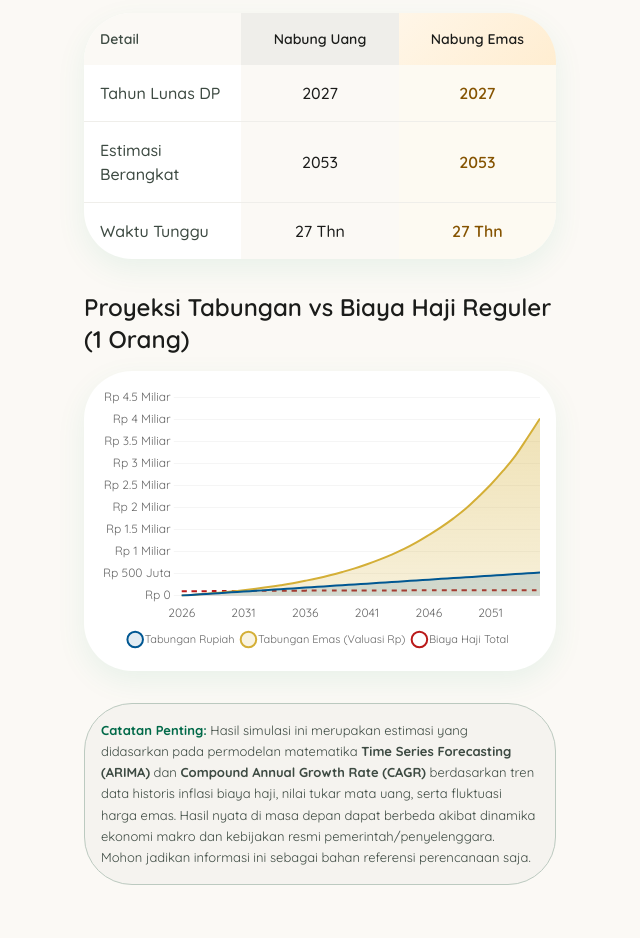
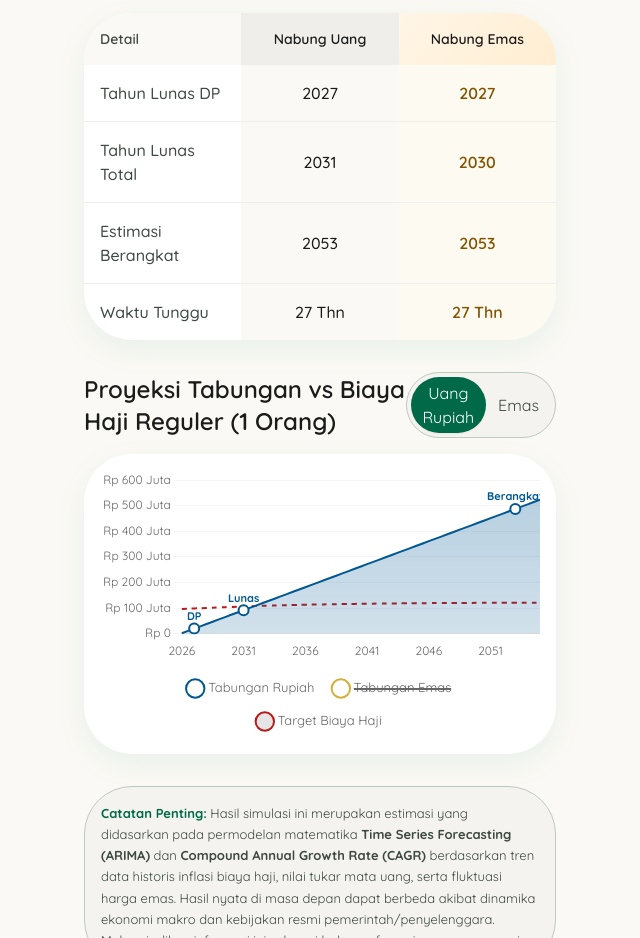
Before and after one commit to irfanwk/Simulasi-Tabungan-Haji, a plain HTML site: page index.html in a window 1280 px wide. Shown: the part 932-1870 px from the top of the page, without its empty margins (320-960 px from the left). Drawn offline with nearby package versions, Linux system fonts and the light colour scheme.

Commit message:
feat: add chart mode toggle, custom nodes, and Pelunasan milestones

```diff
--- a/calculator.js
+++ b/calculator.js
@@ -5,6 +5,7 @@ let inputs = {
     tahun: 2026
 };
 let activeTab = 'Reguler';
+let chartMode = 'Rupiah';
 let simulationData = [];
 
 // Formatter
@@ -74,6 +75,26 @@ function switchTab(tab) {
     }
 }
 
+function setChartMode(mode) {
+    chartMode = mode;
+
+    // Update button styles
+    const btnRupiah = document.getElementById('toggle-rupiah');
+    const btnEmas = document.getElementById('toggle-emas');
+
+    if (mode === 'Rupiah') {
+        btnRupiah.className = "px-3 py-1 font-label-sm rounded-full bg-primary text-on-primary shadow-sm transition-colors";
+        btnEmas.className = "px-3 py-1 font-label-sm rounded-full text-on-surface-variant hover:bg-surface-container transition-colors";
+    } else {
+        btnEmas.className = "px-3 py-1 font-label-sm rounded-full bg-secondary text-on-primary shadow-sm transition-colors";
+        btnRupiah.className = "px-3 py-1 font-label-sm rounded-full text-on-surface-variant hover:bg-surface-container transition-colors";
+    }
+
+    if (simulationData.length > 0) {
+        runSimulation();
+    }
+}
+
 // Load Data
 async function loadData() {
     try {
@@ -106,8 +127,8 @@ function runSimulation() {
 
     // Milestones tracking
     let milestones = {
-        Rupiah: { DP: null, Berangkat: null },
-        Emas: { DP: null, Berangkat: null }
+        Rupiah: { DP: null, Pelunasan: null, Berangkat: null },
+        Emas: { DP: null, Pelunasan: null, Berangkat: null }
     };
 
     let chartLabels = [];
@@ -156,12 +177,18 @@ function runSimulation() {
 
         // Logic for Rupiah
         if (activeTab === 'Furoda') {
+            if (!milestones.Rupiah.Pelunasan && saldoRupiah >= lunasTarget) {
+                milestones.Rupiah.Pelunasan = { date: t, year: year, type: 'Rupiah' };
+            }
             if (!milestones.Rupiah.Berangkat && saldoRupiah >= lunasTarget) {
                 milestones.Rupiah.Berangkat = { date: t, year: year, type: 'Rupiah' };
             }
         } else {
             if (!milestones.Rupiah.DP && saldoRupiah >= dpTarget) {
                 milestones.Rupiah.DP = { date: t, year: year, type: 'Rupiah' };
+            }
+            if (!milestones.Rupiah.Pelunasan && saldoRupiah >= lunasTarget) {
+                milestones.Rupiah.Pelunasan = { date: t, year: year, type: 'Rupiah' };
             }
             if (milestones.Rupiah.DP && !milestones.Rupiah.Berangkat) {
                 if (year >= milestones.Rupiah.DP.year + waitingTime && saldoRupiah >= lunasTarget) {
@@ -172,12 +199,18 @@ function runSimulation() {
 
         // Logic for Emas
         if (activeTab === 'Furoda') {
+            if (!milestones.Emas.Pelunasan && valuasiEmas >= lunasTarget) {
+                milestones.Emas.Pelunasan = { date: t, year: year, type: 'Emas' };
+            }
             if (!milestones.Emas.Berangkat && valuasiEmas >= lunasTarget) {
                 milestones.Emas.Berangkat = { date: t, year: year, type: 'Emas' };
             }
         } else {
             if (!milestones.Emas.DP && valuasiEmas >= dpTarget) {
                 milestones.Emas.DP = { date: t, year: year, type: 'Emas' };
+            }
+            if (!milestones.Emas.Pelunasan && valuasiEmas >= lunasTarget) {
+                milestones.Emas.Pelunasan = { date: t, year: year, type: 'Emas' };
             }
             if (milestones.Emas.DP && !milestones.Emas.Berangkat) {
                 if (year >= milestones.Emas.DP.year + waitingTime && valuasiEmas >= lunasTarget) {
@@ -212,12 +245,16 @@ function runSimulation() {
 
     // Update Chart
     document.getElementById('chart-title').innerText = `Proyeksi Tabungan vs Biaya Haji ${activeTab} (${N} Orang)`;
-    updateChart(
-        chartLabels.slice(0, sliceIndex),
-        chartRupiah.slice(0, sliceIndex),
-        chartEmas.slice(0, sliceIndex),
-        chartBiaya.slice(0, sliceIndex)
-    );
+    if (typeof updateChart === 'function') {
+        updateChart(
+            chartMode,
+            chartLabels.slice(0, sliceIndex),
+            chartRupiah.slice(0, sliceIndex),
+            chartEmas.slice(0, sliceIndex),
+            chartBiaya.slice(0, sliceIndex),
+            milestones
+        );
+    }
 
     // Render UI
     renderVerdict(milestones);
@@ -284,6 +321,9 @@ function renderMilestoneGrid(milestones) {
     let dpRupiah = activeTab === 'Furoda' ? 'Lunas' : (milestones.Rupiah.DP ? milestones.Rupiah.DP.year : '-');
     let dpEmas = activeTab === 'Furoda' ? 'Lunas' : (milestones.Emas.DP ? milestones.Emas.DP.year : '-');
 
+    let pelunasanRupiah = milestones.Rupiah.Pelunasan ? milestones.Rupiah.Pelunasan.year : '> 2120';
+    let pelunasanEmas = milestones.Emas.Pelunasan ? milestones.Emas.Pelunasan.year : '> 2120';
+
     let lunasRupiah = milestones.Rupiah.Berangkat ? milestones.Rupiah.Berangkat.year : '> 2120';
     let lunasEmas = milestones.Emas.Berangkat ? milestones.Emas.Berangkat.year : '> 2120';
 
@@ -295,6 +335,11 @@ function renderMilestoneGrid(milestones) {
             <td class="p-4 font-body-sm text-body-md text-on-surface-variant">Tahun Lunas DP</td>
             <td class="p-4 font-body-md text-body-md text-on-surface text-center bg-surface-bright">${dpRupiah}</td>
             <td class="p-4 font-body-md text-body-md text-on-surface text-center bg-[#fdfaf2] font-semibold text-secondary">${dpEmas}</td>
+        </tr>
+        <tr class="border-b border-surface-container">
+            <td class="p-4 font-body-sm text-body-md text-on-surface-variant">Tahun Lunas Total</td>
+            <td class="p-4 font-body-md text-body-md text-on-surface text-center bg-surface-bright">${pelunasanRupiah}</td>
+            <td class="p-4 font-body-md text-body-md text-on-surface text-center bg-[#fdfaf2] font-semibold text-secondary">${pelunasanEmas}</td>
         </tr>
         <tr class="border-b border-surface-container">
             <td class="p-4 font-body-sm text-body-md text-on-surface-variant">Estimasi Berangkat</td>
--- a/chart-config.js
+++ b/chart-config.js
@@ -1,9 +1,12 @@
 let simulationChartInstance = null;
+let currentMilestones = null;
+let currentChartMode = 'Rupiah';
 
 const colors = {
-    rupiah: '#005792',     // Primary Blue (kept for contrast, or can use Primary Green)
+    rupiah: '#005792',     // Primary Blue
     emas: '#d4af37',       // Gold/Amber
-    biaya: '#ba1a1a'       // Red (Target)
+    biaya: '#ba1a1a',      // Red (Target)
+    nodeBg: '#ffffff'
 };
 
 // Formatter for millions/billions
@@ -17,13 +20,69 @@ function formatShortNumber(num) {
     return new Intl.NumberFormat('id-ID').format(num);
 }
 
-function updateChart(labels, dataRupiah, dataEmas, dataBiaya) {
-    // If chart exists, update it dynamically (smooth transition)
+// Custom Plugin to draw milestone labels above the points
+const milestonePlugin = {
+    id: 'milestoneLabels',
+    afterDatasetsDraw(chart, args, options) {
+        const { ctx } = chart;
+        const metaRupiah = chart.getDatasetMeta(0);
+        const metaEmas = chart.getDatasetMeta(1);
+
+        if (!currentMilestones) return;
+
+        const drawLabel = (meta, type, text) => {
+            if (meta.hidden) return;
+            const milestone = currentMilestones[currentChartMode][type];
+            if (!milestone) return;
+            const yearStr = milestone.year.toString();
+            const index = chart.data.labels.indexOf(yearStr);
+            if (index !== -1 && meta.data[index]) {
+                const element = meta.data[index];
+                ctx.save();
+                ctx.font = 'bold 11px Quicksand, sans-serif';
+                ctx.fillStyle = colors[currentChartMode.toLowerCase()];
+                ctx.textAlign = 'center';
+                ctx.fillText(text, element.x, element.y - 12);
+                ctx.restore();
+            }
+        };
+
+        drawLabel(currentChartMode === 'Rupiah' ? metaRupiah : metaEmas, 'DP', 'DP');
+        drawLabel(currentChartMode === 'Rupiah' ? metaRupiah : metaEmas, 'Pelunasan', 'Lunas');
+        drawLabel(currentChartMode === 'Rupiah' ? metaRupiah : metaEmas, 'Berangkat', 'Berangkat');
+    }
+};
+
+function updateChart(chartMode, labels, dataRupiah, dataEmas, dataBiaya, milestones) {
+    currentMilestones = milestones;
+    currentChartMode = chartMode;
+
+    // Determine milestone indices for point radius
+    const getMilestoneIndex = (mode, type) => {
+        if (!milestones || !milestones[mode] || !milestones[mode][type]) return -1;
+        return labels.indexOf(milestones[mode][type].year.toString());
+    };
+
+    const dpIdx = getMilestoneIndex(chartMode, 'DP');
+    const pelunasanIdx = getMilestoneIndex(chartMode, 'Pelunasan');
+    const berangkatIdx = getMilestoneIndex(chartMode, 'Berangkat');
+
+    const getRadii = () => labels.map((_, i) => (i === dpIdx || i === pelunasanIdx || i === berangkatIdx) ? 5 : 0);
+    const radii = getRadii();
+
+    // If chart exists, update it dynamically
     if (simulationChartInstance) {
         simulationChartInstance.data.labels = labels;
         simulationChartInstance.data.datasets[0].data = dataRupiah;
         simulationChartInstance.data.datasets[1].data = dataEmas;
         simulationChartInstance.data.datasets[2].data = dataBiaya;
+
+        simulationChartInstance.data.datasets[0].hidden = (chartMode !== 'Rupiah');
+        simulationChartInstance.data.datasets[1].hidden = (chartMode !== 'Emas');
+
+        simulationChartInstance.data.datasets[0].pointRadius = (chartMode === 'Rupiah') ? radii : 0;
+        simulationChartInstance.data.datasets[1].pointRadius = (chartMode === 'Emas') ? radii : 0;
+
         simulationChartInstance.update();
         return;
     }
@@ -31,7 +90,6 @@ function updateChart(labels, dataRupiah, dataEmas, dataBiaya) {
     // Otherwise, create it for the first time
     const ctx = document.getElementById('simulationChart').getContext('2d');
 
-    // Create soft gradients for the area charts
     let gradientEmas = ctx.createLinearGradient(0, 0, 0, 400);
     gradientEmas.addColorStop(0, 'rgba(212, 175, 55, 0.4)');
     gradientEmas.addColorStop(1, 'rgba(212, 175, 55, 0.0)');
@@ -42,6 +100,7 @@ function updateChart(labels, dataRupiah, dataEmas, dataBiaya) {
 
     simulationChartInstance = new Chart(ctx, {
         type: 'line',
+        plugins: [milestonePlugin],
         data: {
             labels: labels,
             datasets: [
@@ -52,27 +111,37 @@ function updateChart(labels, dataRupiah, dataEmas, dataBiaya) {
                     backgroundColor: gradientRupiah,
                     fill: true,
                     borderWidth: 2,
-                    pointRadius: 0,
-                    tension: 0.4 // Smooth curves
+                    pointRadius: (chartMode === 'Rupiah') ? radii : 0,
+                    pointBackgroundColor: colors.nodeBg,
+                    pointBorderColor: colors.rupiah,
+                    pointBorderWidth: 2,
+                    pointHoverRadius: 8,
+                    tension: 0.4,
+                    hidden: (chartMode !== 'Rupiah')
                 },
                 {
-                    label: 'Tabungan Emas (Valuasi Rp)',
+                    label: 'Tabungan Emas',
                     data: dataEmas,
                     borderColor: colors.emas,
                     backgroundColor: gradientEmas,
                     fill: true,
                     borderWidth: 2,
-                    pointRadius: 0,
-                    tension: 0.4
+                    pointRadius: (chartMode === 'Emas') ? radii : 0,
+                    pointBackgroundColor: colors.nodeBg,
+                    pointBorderColor: colors.emas,
+                    pointBorderWidth: 2,
+                    pointHoverRadius: 8,
+                    tension: 0.4,
+                    hidden: (chartMode !== 'Emas')
                 },
                 {
-                    label: 'Biaya Haji Total',
+                    label: 'Target Biaya Haji',
                     data: dataBiaya,
                     borderColor: colors.biaya,
-                    backgroundColor: 'transparent',
                     borderWidth: 2,
+                    borderDash: [5, 5],
                     pointRadius: 0,
-                    borderDash: [5, 5], // Dashed line for target
+                    fill: false,
                     tension: 0.4
                 }
             ]
@@ -89,36 +158,24 @@ function updateChart(labels, dataRupiah, dataEmas, dataBiaya) {
                     position: 'bottom',
                     labels: {
                         usePointStyle: true,
-                        boxWidth: 8,
-                        font: {
-                            family: "'Quicksand', sans-serif",
-                            size: 11
-                        }
+                        padding: 20,
+                        font: { family: "'Quicksand', sans-serif", size: 13 }
                     }
                 },
                 tooltip: {
                     backgroundColor: 'rgba(255, 255, 255, 0.95)',
-                    titleColor: '#334155',
-                    bodyColor: '#334155',
-                    borderColor: '#e2e8f0',
+                    titleColor: '#1a1a1a',
+                    bodyColor: '#4a4a4a',
+                    borderColor: 'rgba(0,0,0,0.1)',
                     borderWidth: 1,
                     padding: 12,
-                    boxPadding: 6,
-                    usePointStyle: true,
-                    titleFont: {
-                        family: "'Quicksand', sans-serif",
-                        weight: 'bold'
-                    },
-                    bodyFont: {
-                        family: "'Quicksand', sans-serif",
-                        weight: '500'
-                    },
+                    cornerRadius: 8,
+                    titleFont: { family: "'Quicksand', sans-serif", size: 14, weight: 'bold' },
+                    bodyFont: { family: "'Quicksand', sans-serif", size: 13 },
                     callbacks: {
                         label: function(context) {
                             let label = context.dataset.label || '';
-                            if (label) {
-                                label += ': ';
-                            }
+                            if (label) label += ': ';
                             if (context.parsed.y !== null) {
                                 label += 'Rp ' + formatShortNumber(context.parsed.y);
                             }
@@ -129,28 +186,18 @@ function updateChart(labels, dataRupiah, dataEmas, dataBiaya) {
             },
             scales: {
                 x: {
-                    grid: {
-                        display: false
-                    },
+                    grid: { display: false },
                     ticks: {
                         maxTicksLimit: 6,
-                        font: {
-                            family: "'Quicksand', sans-serif"
-                        }
+                        font: { family: "'Quicksand', sans-serif" }
                     }
                 },
                 y: {
                     border: { display: false },
-                    grid: {
-                        color: 'rgba(0,0,0,0.04)' // Very soft grid lines
-                    },
+                    grid: { color: 'rgba(0,0,0,0.04)' },
                     ticks: {
-                        callback: function(value) {
-                            return 'Rp ' + formatShortNumber(value);
-                        },
-                        font: {
-                            family: "'Quicksand', sans-serif"
-                        }
+                        callback: function(value) { return 'Rp ' + formatShortNumber(value); },
+                        font: { family: "'Quicksand', sans-serif" }
                     }
                 }
             }
--- a/index.html
+++ b/index.html
@@ -214,7 +214,13 @@
 
     <!-- Chart Area -->
     <section>
-        <h2 id="chart-title" class="font-headline-md text-headline-md text-on-surface mb-stack-md">Grafik Proyeksi</h2>
+        <div class="flex items-center justify-between mb-stack-md">
+            <h2 id="chart-title" class="font-headline-md text-headline-md text-on-surface">Grafik Proyeksi</h2>
+            <div class="flex bg-surface-container-low rounded-full p-1 border border-outline-variant">
+                <button id="toggle-rupiah" onclick="setChartMode('Rupiah')" class="px-3 py-1 font-label-sm rounded-full bg-primary text-on-primary shadow-sm transition-colors">Uang Rupiah</button>
+                <button id="toggle-emas" onclick="setChartMode('Emas')" class="px-3 py-1 font-label-sm rounded-full text-on-surface-variant hover:bg-surface-container transition-colors">Emas</button>
+            </div>
+        </div>
         <div class="bg-surface-container-lowest rounded-xl p-stack-md soft-shadow h-[300px] relative overflow-hidden">
             <canvas id="simulationChart" class="w-full h-full"></canvas>
         </div>
```
